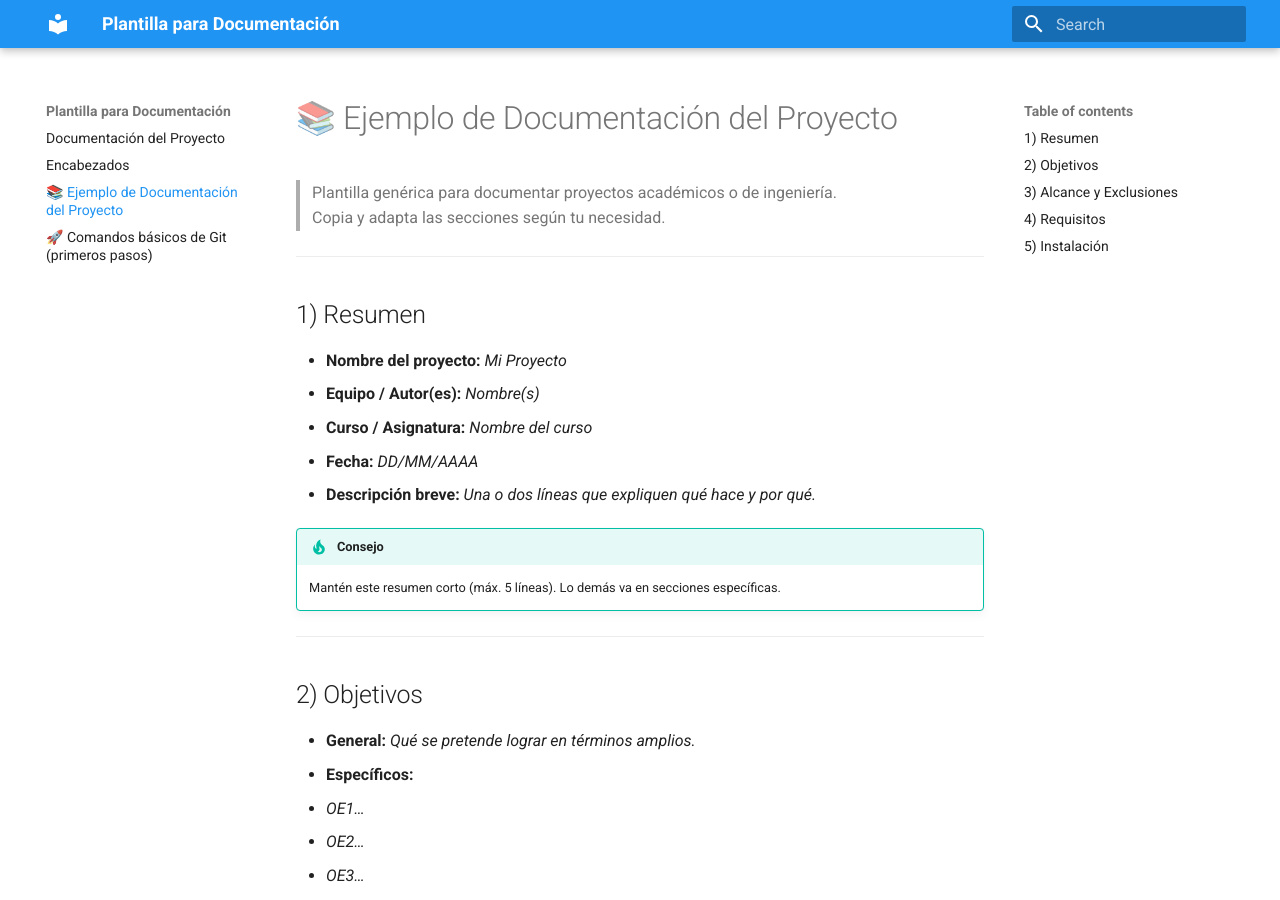
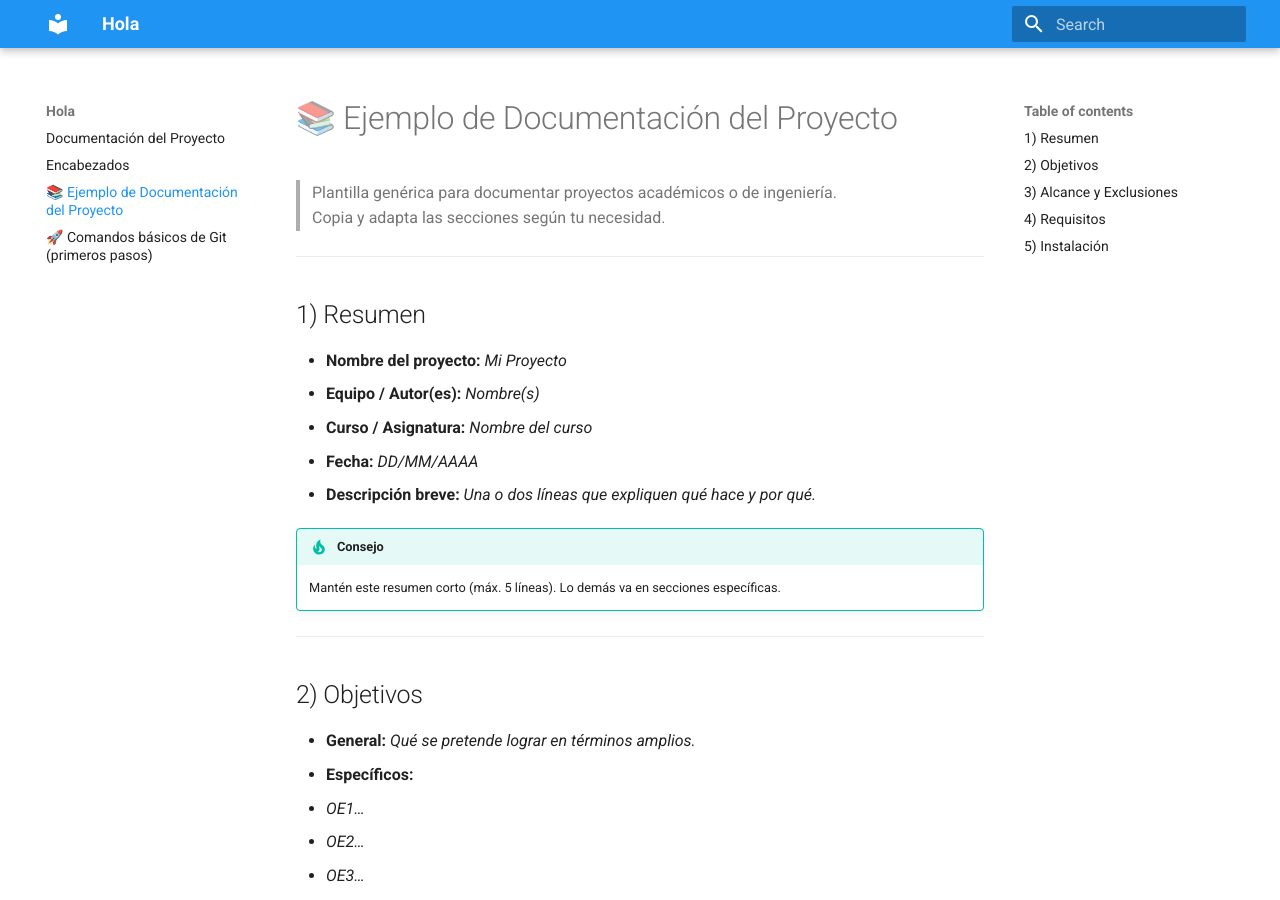
Before and after one commit to Rodrigo-ZC/ZC-ARCHS, an MkDocs documentation site: the page built from docs/ejemplo.md, in a window 1280 px wide and 900 px high. Built offline with MkDocs 1.6.1 and Material for MkDocs 9.7.7, drawn with Linux system fonts in a browser that asks for light colours.

Commit message:
Update mkdocs.yml

```diff
--- a/mkdocs.yml
+++ b/mkdocs.yml
@@ -1,4 +1,4 @@
-site_name: Plantilla para Documentación
+site_name: Hola
 markdown_extensions:
   - pymdownx.highlight:
       anchor_linenums: true
```
